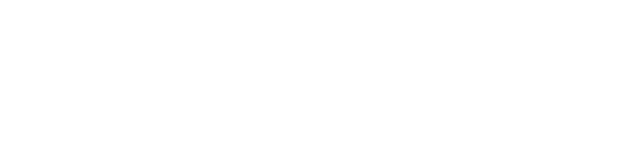
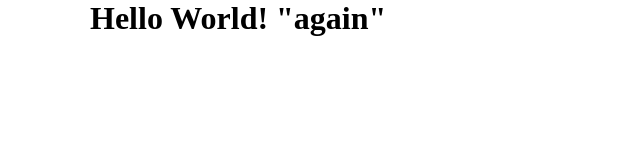
Before and after one commit to lab-antwerp-1/group-2-hyf, a website: page index.html in a window 1280 px wide. Shown: the whole page, without its empty margins (0-640 px from the left). Drawn offline with Linux system fonts and the light colour scheme.

Commit message:
Main idea

```diff
--- a/index.html
+++ b/index.html
@@ -4,9 +4,26 @@
     <meta charset="UTF-8" />
     <link rel="icon" type="image/svg+xml" href="./client/assets/favicon.ico" />
     <meta name="viewport" content="width=device-width, initial-scale=1.0" />
-    <title>project!</title>
+    <title>HYF Group #2 | Alternative Website</title>
 
     <link href="./styles/index.css" rel="stylesheet" />
   </head>
-  <body></body>
+  <body>
+    <div class="container">
+      <!-- Container space, maybe we can separate from the main space and create "containers" for each section -->
+      <div class="header">
+        <!-- all the header stuff -->
+      </div>
+      <div class="navbar">
+        <!-- navigation menu, with logo? after or before header? -->
+      </div>
+      <div class="main">
+        <!-- main stuff -->
+        <h1>Hello World! "again"</h1>
+      </div>
+      <div class="footer">
+        <!-- footer stuff -->
+      </div>
+    </div>
+  </body>
 </html>
--- a/styles/index.css
+++ b/styles/index.css
@@ -1,3 +1,18 @@
+/* CSS proposal main idea for HYF alternative website group 2 */
+
+* {
+  box-sizing: border-box;
+  padding: 0;
+  margin: 0;
+}
+
 body {
   background-color: white;
 }
+
+/* classes definition */
+
+.container {
+  max-width: 1100px;
+  margin: 0 auto;
+}
```
Also changed, not shown: README.md.
